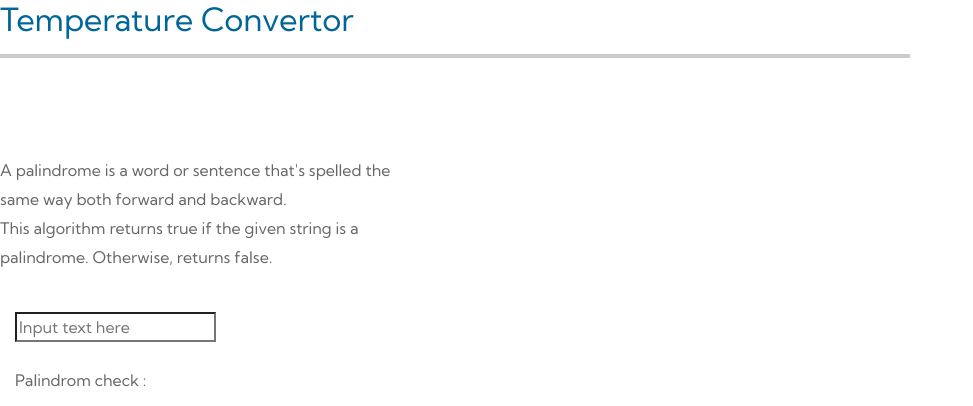
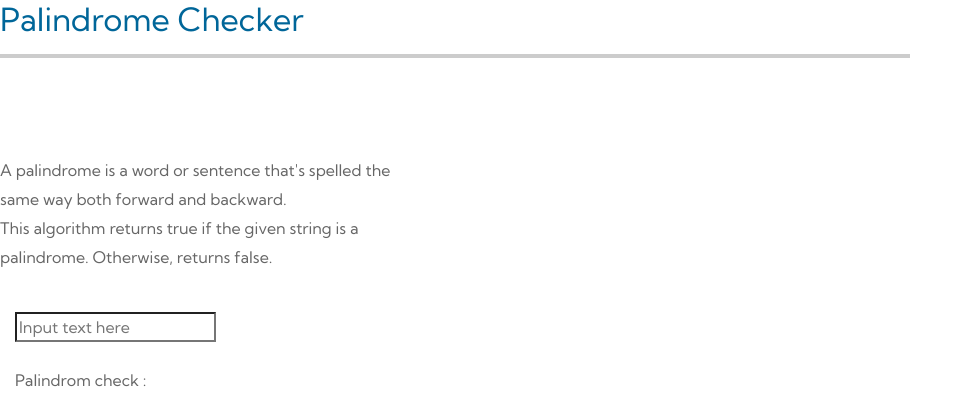
Before and after one commit to aienx/js-archive, a Django app: template written-js-scripts/templates/palindrome.html in a window 1280 px wide. Shown: the top 406 px of the page, without its empty margins (0-973 px from the left). Run offline with Django 4.2, Linux system fonts and the light colour scheme; the template is opened without the code that fills it, so the values that code supplies are empty.

Commit message:
Update Released

```diff
--- a/written-js-scripts/pages/views.py
+++ b/written-js-scripts/pages/views.py
@@ -4,7 +4,7 @@ from django.shortcuts import render
 def home(request , *args , **kwargs):
     return render(request , "index.html" , {})
 def time(request , *args , **kwargs):
-    return render(request , "time.html" , {})
+    return render(request , "schedule.html" , {})
 def palind(request , *args , **kwargs):
     return render(request , "palindrome.html" , {})
 def sch(request , *args , **kwargs):
--- a/written-js-scripts/templates/palindrome.html
+++ b/written-js-scripts/templates/palindrome.html
@@ -4,7 +4,7 @@
 <head>
   <meta charset="UTF-8" />
   <meta name="viewport" content="width=device-width, initial-scale=1.0" />
-  <title>Temperature Convertor | Js Apps</title>
+  <title>Palindrom Checker | Js Apps</title>
   <meta name="description" content="Fast convert temperature units, Celsius, , Rankine ,Fahrenheit, many others." />
   <link href="https://fonts.googleapis.com/css2?family=Kumbh+Sans&display=swap" rel="stylesheet" />
   <link rel="stylesheet" href="../fontawesome/../css/all.min.css" />
@@ -22,7 +22,7 @@
       <div class="tm-main">
         <!-- Home section -->
         <div class="tm-section-wrap">
-          <h2 class="tm-text-primary">Temperature Convertor</h2>
+          <h2 class="tm-text-primary">Palindrome Checker</h2>
           <hr class="mb-5" />
           <section id="home" class="tm-section">
             <div class="row">
```
Also changed, not shown: js-syntax-dir-app/static/js/data.js (+4 -4 lines), jsapp3.png.
